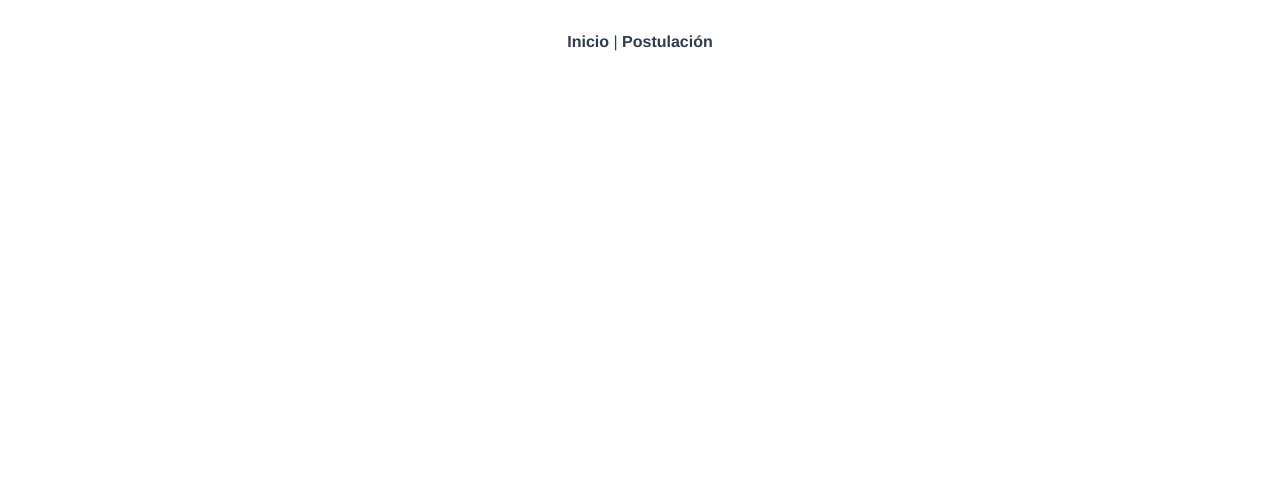
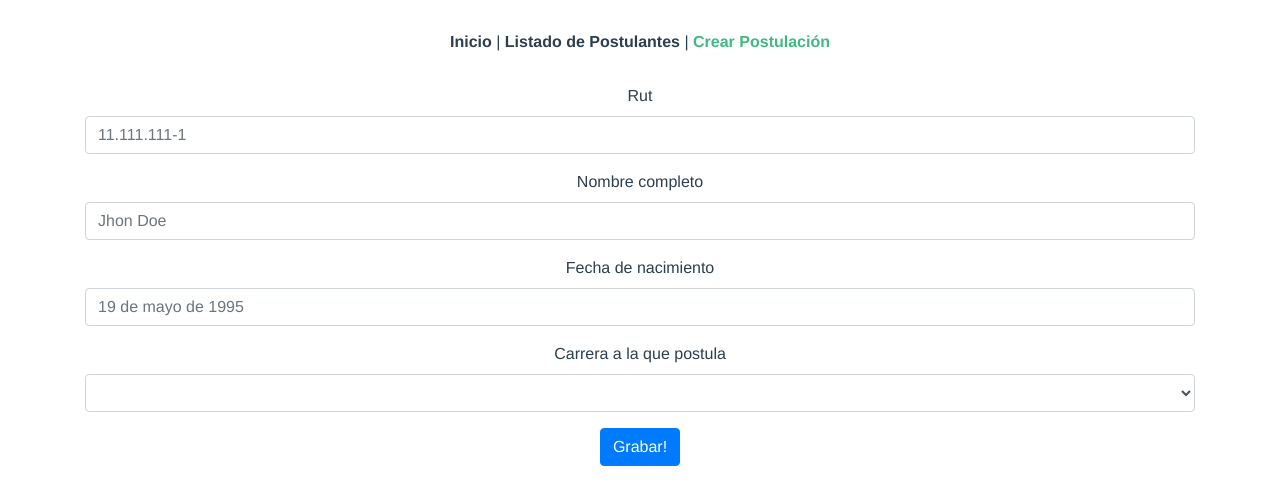
Before and after one commit to siturra/mingeso-front, a Vue app: page /postulant/create in a window 1280 px wide. Shown: the top 504 px of the page. Built offline with nearby package versions, Linux system fonts and the light colour scheme.

Commit message:
agregando maqueta de listado de usuarios

```diff
--- a/src/App.vue
+++ b/src/App.vue
@@ -2,7 +2,8 @@
   <div id="app">
     <div id="nav">
       <router-link to="/">Inicio</router-link> |
-      <router-link to="/postulant">Postulación</router-link>
+      <router-link to="/postulant">Listado de Postulantes</router-link> |
+      <router-link to="/postulant/create">Crear Postulación</router-link>
     </div>
     <router-view />
   </div>
--- a/src/router.js
+++ b/src/router.js
@@ -15,7 +15,12 @@ export default new Router({
     },
     {
       path: "/postulant",
-      name: "postulant",
+      name: "postulant-create",
+      component: () => import("./views/postulant/Index.vue")
+    },
+    {
+      path: "/postulant/create",
+      name: "postulant-create",
       component: () => import("./views/postulant/Edit.vue")
     },
     {
--- /dev/null
+++ b/src/views/postulant/Index.vue
@@ -0,0 +1,44 @@
+<template>
+  <div class="postulant">
+    <div class="container">
+      <div class="row">
+        <div class="col-12">
+          <table class="table table-hover">
+            <thead>
+              <th>Nombre del postulante</th>
+            </thead>
+            <tbody>
+              <tr v-for="(item, index) in postulants" v-bind:key="index">
+                <td>{{ item.name }}</td>
+              </tr>
+            </tbody>
+          </table>
+        </div>
+      </div>
+    </div>
+  </div>
+</template>
+
+<script>
+export default {
+  data() {
+    return {
+      postulants: []
+    };
+  },
+  mounted() {
+    this.getPostulants();
+  },
+  methods: {
+    getPostulants() {
+      // TODO Consumir todos los postulantes desde le backend
+      this.postulants = [
+        { name: "Jhon Doe" },
+        { name: "Rafa maick" },
+        { name: "Nicky Jam" },
+        { name: "Generic man" }
+      ];
+    }
+  }
+};
+</script>
```
